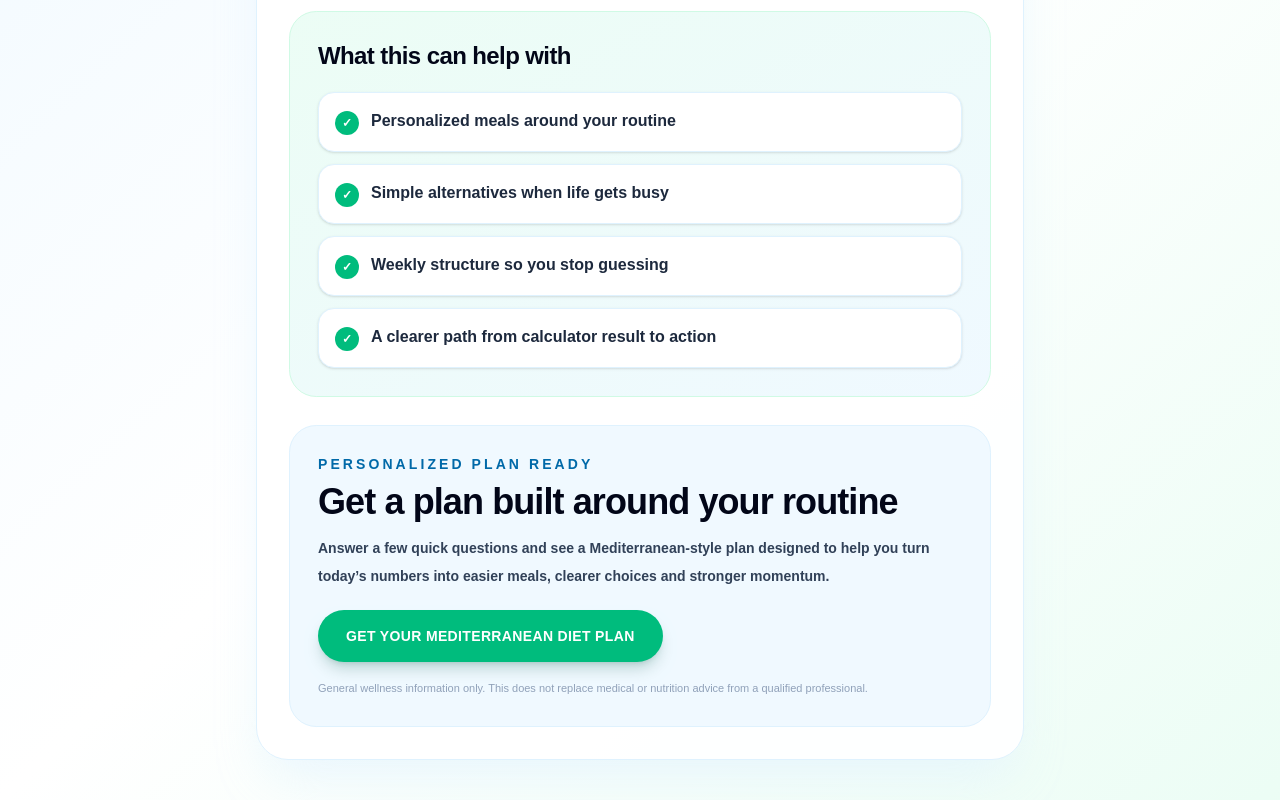
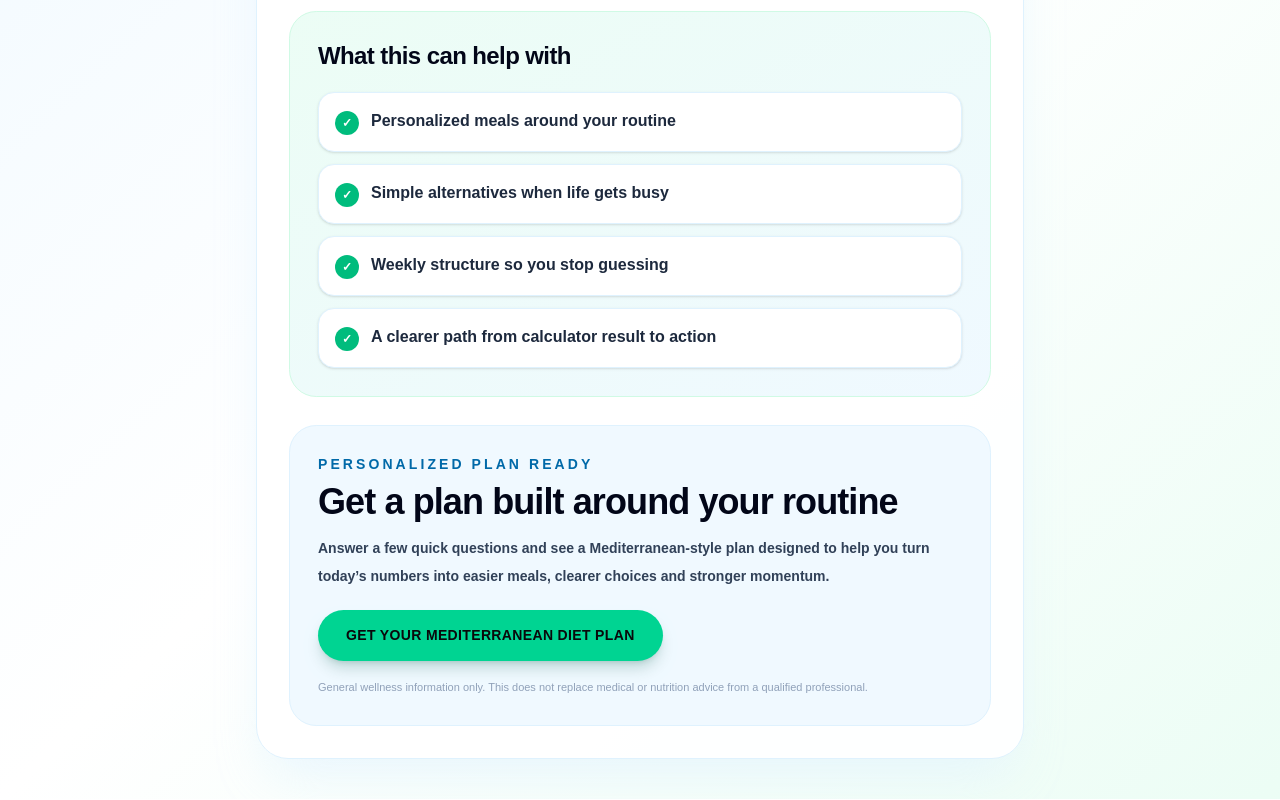
Before and after one commit to nextool-online/nextool, a Next.js app: page /en/fitness/next-steps/mediterranean-meal-plan in a window 1280 px wide. Shown: the part 392-1192 px from the top of the page. Built offline with nearby package versions, Linux system fonts and the light colour scheme; no server answers.

Commit message:
fix: emphasize Mediterranean bridge button

```diff
--- a/components/fitness/MediterraneanMealPlanLanding.tsx
+++ b/components/fitness/MediterraneanMealPlanLanding.tsx
@@ -85,7 +85,7 @@ export function MediterraneanMealPlanLanding({ lang }: { lang: LanguageCode }) {
             href={hoplink}
             rel="nofollow sponsored noopener noreferrer"
             onClick={() => trackAffiliateEvent("affiliate_landing_cta_click", lang, "fitness-next-steps", metadata)}
-            className="mt-5 inline-flex rounded-full bg-emerald-500 px-7 py-4 text-sm font-black uppercase tracking-wide text-white shadow-lg shadow-emerald-900/20 transition hover:bg-emerald-400"
+            className="mt-5 inline-flex w-full items-center justify-center rounded-full bg-emerald-400 px-7 py-4 text-center text-sm font-black uppercase leading-snug tracking-wide text-zinc-950 shadow-lg shadow-emerald-900/20 transition hover:bg-emerald-300 sm:w-auto"
           >
             Get your Mediterranean Diet Plan
           </a>
```
